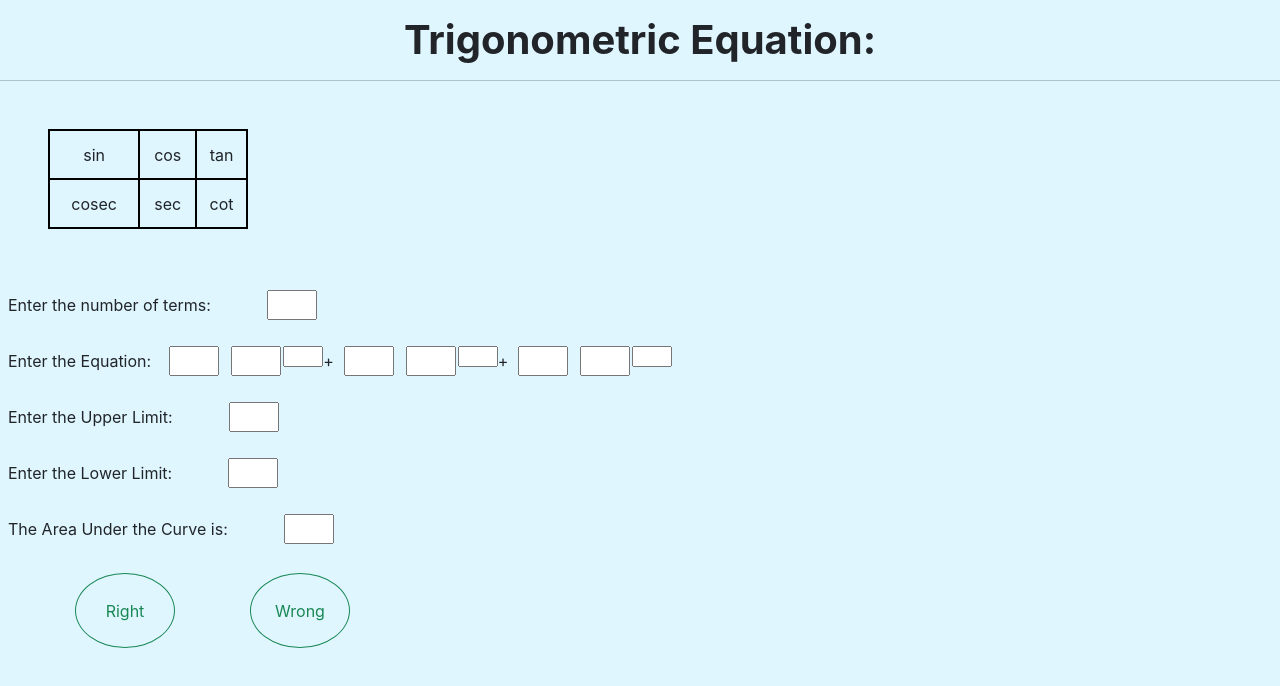
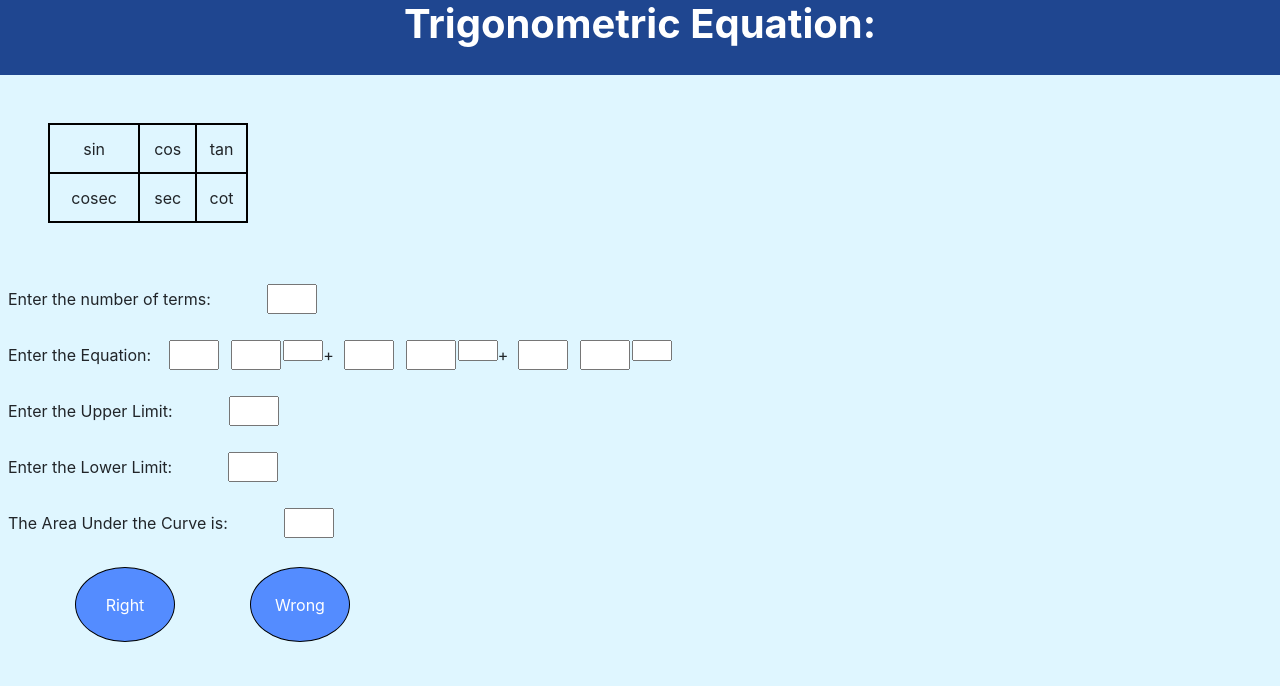
Before and after one commit to Parshvavyas17/CDAC-MathsTutor, a React (Create React App) app: page /trigo in a window 1280 px wide. Shown: the top 686 px of the page. Built offline with nearby package versions, Linux system fonts and the light colour scheme.

Commit message:
Message text

```diff
--- a/package.json
+++ b/package.json
@@ -9,7 +9,7 @@
     "react": "^18.1.0",
     "react-dom": "^18.1.0",
     "react-router-dom": "^6.3.0",
-    "react-scripts": "5.0.1",
+    "react-scripts": "^5.0.1",
     "web-vitals": "^2.1.4"
   },
   "scripts": {
--- /dev/null
+++ b/src/components/Heading.css
@@ -0,0 +1,3 @@
+.landing{
+    background-color:#DFF6FF
+}
--- a/src/components/Heading.js
+++ b/src/components/Heading.js
@@ -1,4 +1,6 @@
 import React from 'react';
+import "./Heading.css";
+
 // import {Link} from 'react-router-dom';
 
 export default function Heading() {
@@ -8,10 +10,13 @@ export default function Heading() {
             height: '100%',
             position: 'absolute',
             left: '75%',
-            display: 'inline'
+            display: 'inline',
+
     };
   return (
     <>
+    <div className='landing'>
+       <div className='home'>
       <div style={{textAlign: 'center',  whiteSpace: "nowrap", display: 'inline'}}>
           {/* <img style={{height: '5%', width: '5%'}}src="https://image.shutterstock.com/image-vector/school-math-teacher-pointer-blackboard-260nw-1772128628.jpg" alt="Maths tutor" /> */}
           <h1 class="my-3 mx-2"><b>Online Maths Tutor </b></h1>
@@ -21,10 +26,13 @@ export default function Heading() {
       <h2 style={{textAlign: 'center'}}><b>Application of Definite Integral</b></h2>
       {/* <img style={{display: 'inline', height: '25%', width: '25%'}}src="https://www.adda247.com/jobs/wp-content/uploads/sites/2/2022/04/02164354/integration-formulas.png" alt="" /> */}
       <div style={{display: 'inline'}}>
-      <a style={{color: 'black', textDecoration: 'none'}}href="Page1" > <button  style={{display: 'inline', marginRight: '4px', marginLeft: '1010px',height: '100px',width: '200px', borderRadius: '50%'}} class="btn btn-outline-success my-3" type="submit">Log In </button></a>
+      <a style={{color: 'black', textDecoration: 'none'}}href="Page1" > <button  style={{display: 'inline', marginRight: '4px', marginLeft: '1010px',height: '100px',width: '200px', borderRadius: '50%',backgroundColor:'#548CFF'}} class="btn btn-outline-success my-3" type="submit">Log In </button></a>
       <br />
-      <a style={{color: 'black', textDecoration: 'none'}}href="Page1" ><button  style={{display: 'inline', marginRight: '4px', marginLeft: '1010px',height: '100px',width: '200px', borderRadius: '50%'}} class="btn btn-outline-success my-3" type="submit">Sign Up</button></a>
+      <a style={{color: 'black', textDecoration: 'none'}}href="Page1" ><button  style={{display: 'inline', marginRight: '4px', marginLeft: '1010px',height: '100px',width: '200px', borderRadius: '50%',backgroundColor:'#548CFF'}} class="btn btn-outline-success my-3" type="submit">Sign Up</button></a>
       </div>
+      </div>
+      </div>
+
     </>
   )
 }
--- a/src/components/Hint.js
+++ b/src/components/Hint.js
@@ -10,7 +10,7 @@ export default function Hint() {
             <h3>Your Equation: </h3>
             <h5>2cos<sup>2</sup>x</h5>
             <h4>Hint:   Use the identity of cos   x   for simplification.</h4>
-            <a href="/identity"><button className='btn btn-outline-success my-3 mx-10' style={{height: '75px', width: '100px',borderRadius: '50%', textAlign: 'center', marginLeft: '25px'}}>View Identity</button></a>
+            <a href="/identity"><button className='btn btn-outline-success my-3 mx-10' style={{height: '75px', width: '100px',borderRadius: '50%', textAlign: 'center', marginLeft: '25px',backgroundColor:'#548CFF',color:'white'}}>View Identity</button></a>
     </section>
 
 
--- a/src/components/Identity.js
+++ b/src/components/Identity.js
@@ -18,7 +18,7 @@ export default function Identity() {
         <h3 className='my-5'>
             Now After Substituting we Integrated 1+cos 2x
         </h3>
-        <a href="/tw2"><button className='btn btn-outline-success my-3 mx-10' style={{height: '75px', width: '100px',borderRadius: '50%', textAlign: 'center', marginLeft: '25px'}}>Next</button></a>
+        <a href="/tw2"><button className='btn btn-outline-success my-3 mx-10' style={{height: '75px', width: '100px',borderRadius: '50%', textAlign: 'center', marginLeft: '25px',color:"white",backgroundColor:'#548CFF'}}>Next</button></a>
     </section>
 
     </>
--- a/src/components/TWrong1.js
+++ b/src/components/TWrong1.js
@@ -3,9 +3,9 @@ import React from 'react'
 export default function TWrong1() {
   return (
     <>
-     <header style={{textAlign: 'center',  whiteSpace: "nowrap", display: 'inline'}}>
-          <h1 class="my-3 mx-2"><b>Trigonometric Equation: </b></h1>
-          <hr />
+     <header style={{textAlign: 'center',  whiteSpace: "nowrap", display: 'inline',backgroundColor:'#1F4690'}}>
+          <h1 style={{backgroundColor:'#1F4690' , minHeight:'75px',color:'white'}} ><b>Trigonometric Equation: </b></h1>
+
     </header>
     <section className='mx-5 my-5' style={{textAlign: 'center', marginLeft: '200px'}}>
         <table style={{borderWidth: '2px', borderColor: 'black', width: '200px', height: '100px'}}>
@@ -27,8 +27,8 @@ export default function TWrong1() {
 
             <h3>Integrated Equation: </h3>
             <h5>x+sinxcosx</h5>
-            <a href="/r1"><button className='btn btn-outline-success my-3 mx-10' style={{height: '75px', width: '100px',borderRadius: '50%', textAlign: 'center', marginLeft: '25px'}}>Submit</button></a>
-            <a href="/hint"><button className='btn btn-outline-success my-3 mx-10' style={{height: '75px', width: '100px',borderRadius: '50%', textAlign: 'center', marginLeft: '25px'}}>View Hint</button></a>
+            <a href="/r1"><button className='btn btn-outline-success my-3 mx-10' style={{height: '75px', width: '100px',borderRadius: '50%', textAlign: 'center', marginLeft: '25px',backgroundColor:'#548CFF',border:'1px solid black',color:'white'}}>Submit</button></a>
+            <a href="/hint"><button className='btn btn-outline-success my-3 mx-10' style={{height: '75px', width: '100px',borderRadius: '50%', textAlign: 'center', marginLeft: '25px',backgroundColor:'#548CFF',border:'1px solid black',color:'white'}}>View Hint</button></a>
     </section>
 
     </>
--- a/src/components/TWrong2.js
+++ b/src/components/TWrong2.js
@@ -4,8 +4,8 @@ export default function TWrong2() {
   return (
     <>
         <header style={{textAlign: 'center',  whiteSpace: "nowrap", display: 'inline'}}>
-          <h1 class="my-3 mx-2"><b>Trigonometric Equation: </b></h1>
-          <hr />
+          <h1 style={{backgroundColor:'#1F4690 ',minHeight:'75px',color:'white'}}><b>Trigonometric Equation: </b></h1>
+
         </header>
         <section>
             <h4 className='mx-5 my-3'>
@@ -23,7 +23,7 @@ export default function TWrong2() {
             <h4 className='mx-5 my-3'>
                 ∫(f(x) + g(x)) dx = ∫ f(x) dx  +  ∫ g(x) dx
             </h4>
-            <a href="/trigo"><button className='btn btn-outline-success my-3 mx-10' style={{height: '75px', width: '100px',borderRadius: '50%', textAlign: 'center', marginLeft: '25px'}}>Try Again</button></a>
+            <a href="/trigo"><button className='btn btn-outline-success my-3 mx-10' style={{height: '75px', width: '100px',borderRadius: '50%', textAlign: 'center', marginLeft: '25px',backgroundColor:'#548CFF',border:'1px solid black',color:'white'}}>Try Again</button></a>
 
         </section>
     </>
--- a/src/components/Trigo.js
+++ b/src/components/Trigo.js
@@ -3,9 +3,9 @@ import React from 'react'
 export default function Trigo() {
   return (
     <>
-    <header style={{textAlign: 'center',  whiteSpace: "nowrap", display: 'inline'}}>
-          <h1 class="my-3 mx-2"><b>Trigonometric Equation: </b></h1>
-          <hr />
+    <header style={{textAlign: 'center',  whiteSpace: "nowrap", display: 'inline',padding:'0px'}}>
+          <h1 style={ {backgroundColor:'#1F4690',color:'white',minHeight:'75px'}}><b>Trigonometric Equation: </b></h1>
+
     </header>
     <section className='mx-5 my-5' style={{textAlign: 'center', marginLeft: '200px'}}>
         <table style={{borderWidth: '2px', borderColor: 'black', width: '200px', height: '100px'}}>
@@ -59,8 +59,8 @@ export default function Trigo() {
                 <input className= "mx-5" style={{width: '50px'}} type="number" />
                 <br />
             </form>
-            <a href="/r1"><button className='btn btn-outline-success my-3 mx-10' style={{height: '75px', width: '100px',borderRadius: '50%', textAlign: 'center', marginLeft: '75px'}}>Right</button></a>
-            <a href="/tw1"><button className='btn btn-outline-success my-3 mx-10' style={{height: '75px', width: '100px',borderRadius: '50%', textAlign: 'center', marginLeft: '75px'}}>Wrong</button></a>
+            <a href="/r1"><button className='btn btn-outline-success my-3 mx-10' style={{height: '75px', width: '100px',borderRadius: '50%', textAlign: 'center', marginLeft: '75px',backgroundColor:'#548CFF',color:'white',border:'1px solid black'}}>Right</button></a>
+            <a href="/tw1"><button className='btn btn-outline-success my-3 mx-10' style={{height: '75px', width: '100px',borderRadius: '50%', textAlign: 'center', marginLeft: '75px',backgroundColor:'#548CFF',color:'white',border:'1px solid black'}}>Wrong</button></a>
 
     </section>
 
```
Also changed, not shown: 1 other file (tests, documents, lock files or other folders).
